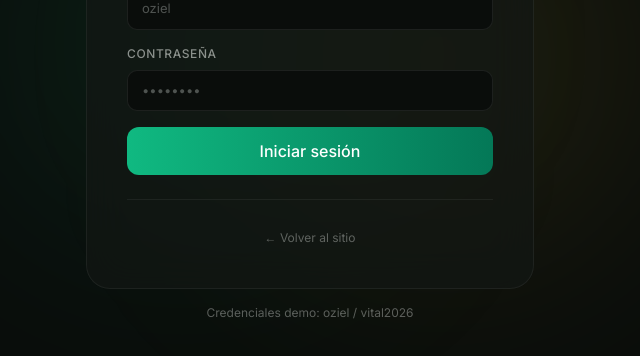
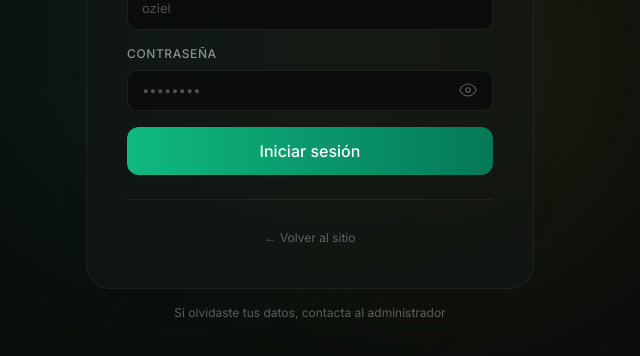
Before and after one commit to criptolaguna-oss/vital-stories-oziel, a Next.js app: page /admin/login in a window 1280 px wide. Shown: the part 350-706 px from the top of the page, without its empty margins (330-970 px from the left). Built offline with nearby package versions, Linux system fonts and the light colour scheme; a web font is replaced by a local one.

Commit message:
🔐 Reset credenciales + ojito mostrar/ocultar contraseña en login

```diff
--- a/src/app/admin/login/page.tsx
+++ b/src/app/admin/login/page.tsx
@@ -7,6 +7,7 @@
 export default function LoginPage() {
   const [username, setUsername] = useState('');
   const [password, setPassword] = useState('');
+  const [showPassword, setShowPassword] = useState(false);
   const [error, setError] = useState('');
   const [loading, setLoading] = useState(false);
   const router = useRouter();
@@ -76,6 +77,7 @@
                 onChange={(e) => setUsername(e.target.value)}
                 className="admin-input w-full"
                 placeholder="oziel"
+                autoComplete="username"
                 required
               />
             </div>
@@ -84,14 +86,35 @@
               <label className="block text-vital-text-secondary text-xs font-medium mb-2 uppercase tracking-wider">
                 Contraseña
               </label>
+              <div className="relative">
                 <input
-                type="password"
+                  type={showPassword ? 'text' : 'password'}
                   value={password}
                   onChange={(e) => setPassword(e.target.value)}
-                className="admin-input w-full"
+                  className="admin-input w-full pr-12"
                   placeholder="••••••••"
+                  autoComplete="current-password"
                   required
                 />
+                <button
+                  type="button"
+                  onClick={() => setShowPassword(!showPassword)}
+                  className="absolute right-3 top-1/2 -translate-y-1/2 text-vital-text-muted hover:text-vital-green transition-colors p-1"
+                  aria-label={showPassword ? 'Ocultar contraseña' : 'Mostrar contraseña'}
+                >
+                  {showPassword ? (
+                    <svg width="18" height="18" viewBox="0 0 24 24" fill="none" stroke="currentColor" strokeWidth="1.5" strokeLinecap="round" strokeLinejoin="round">
+                      <path d="M17.94 17.94A10.07 10.07 0 0 1 12 20c-7 0-11-8-11-8a18.45 18.45 0 0 1 5.06-5.94M9.9 4.24A9.12 9.12 0 0 1 12 4c7 0 11 8 11 8a18.5 18.5 0 0 1-2.16 3.19m-6.72-1.07a3 3 0 1 1-4.24-4.24" />
+                      <line x1="1" y1="1" x2="23" y2="23" />
+                    </svg>
+                  ) : (
+                    <svg width="18" height="18" viewBox="0 0 24 24" fill="none" stroke="currentColor" strokeWidth="1.5" strokeLinecap="round" strokeLinejoin="round">
+                      <path d="M1 12s4-8 11-8 11 8 11 8-4 8-11 8-11-8-11-8z" />
+                      <circle cx="12" cy="12" r="3" />
+                    </svg>
+                  )}
+                </button>
+              </div>
             </div>
 
             {error && (
@@ -121,7 +144,7 @@
         </div>
 
         <p className="text-center text-vital-text-muted text-xs mt-4">
-          Credenciales demo: oziel / vital2026
+          Si olvidaste tus datos, contacta al administrador
         </p>
       </motion.div>
     </div>
--- a/src/lib/auth.ts
+++ b/src/lib/auth.ts
@@ -1,9 +1,14 @@
-// Sistema simple de autenticación basado en cookies para el panel admin
-// En producción usar variables de entorno con clave fuerte
+// Sistema de autenticación basado en cookies para el panel admin
+// Credenciales por defecto SIEMPRE disponibles (oziel / vital2026)
 
-const ADMIN_USERNAME = process.env.ADMIN_USERNAME || 'oziel';
-const ADMIN_PASSWORD = process.env.ADMIN_PASSWORD || 'vital2026';
-const SESSION_SECRET = process.env.SESSION_SECRET || 'vital-stories-secret-key-2026';
+const DEFAULT_USERNAME = 'oziel';
+const DEFAULT_PASSWORD = 'vital2026';
+const DEFAULT_SECRET = 'vital-stories-oziel-default-secret-2026';
+
+// Las variables de entorno pueden sobreescribir en producción (opcional)
+const ADMIN_USERNAME = process.env.ADMIN_USERNAME || DEFAULT_USERNAME;
+const ADMIN_PASSWORD = process.env.ADMIN_PASSWORD || DEFAULT_PASSWORD;
+const SESSION_SECRET = process.env.SESSION_SECRET || DEFAULT_SECRET;
 
 // Codificación/decodificación Base64URL
 function b64urlEncode(str: string): string {
@@ -16,7 +21,7 @@
   return Buffer.from(s, 'base64').toString('utf-8');
 }
 
-// HMAC-SHA256 simple usando Node.js crypto
+// HMAC-SHA256 usando Node.js crypto
 import crypto from 'crypto';
 
 function sign(payload: string, secret: string): string {
@@ -46,5 +51,8 @@
 }
 
 export function validateCredentials(username: string, password: string): boolean {
-  return username === ADMIN_USERNAME && password === ADMIN_PASSWORD;
+  // Aceptar credenciales por defecto O las de variables de entorno
+  const isDefault = username === DEFAULT_USERNAME && password === DEFAULT_PASSWORD;
+  const isEnv = username === ADMIN_USERNAME && password === ADMIN_PASSWORD;
+  return isDefault || isEnv;
 }
```
Lines whose indentation alone changed are shown as unchanged.
